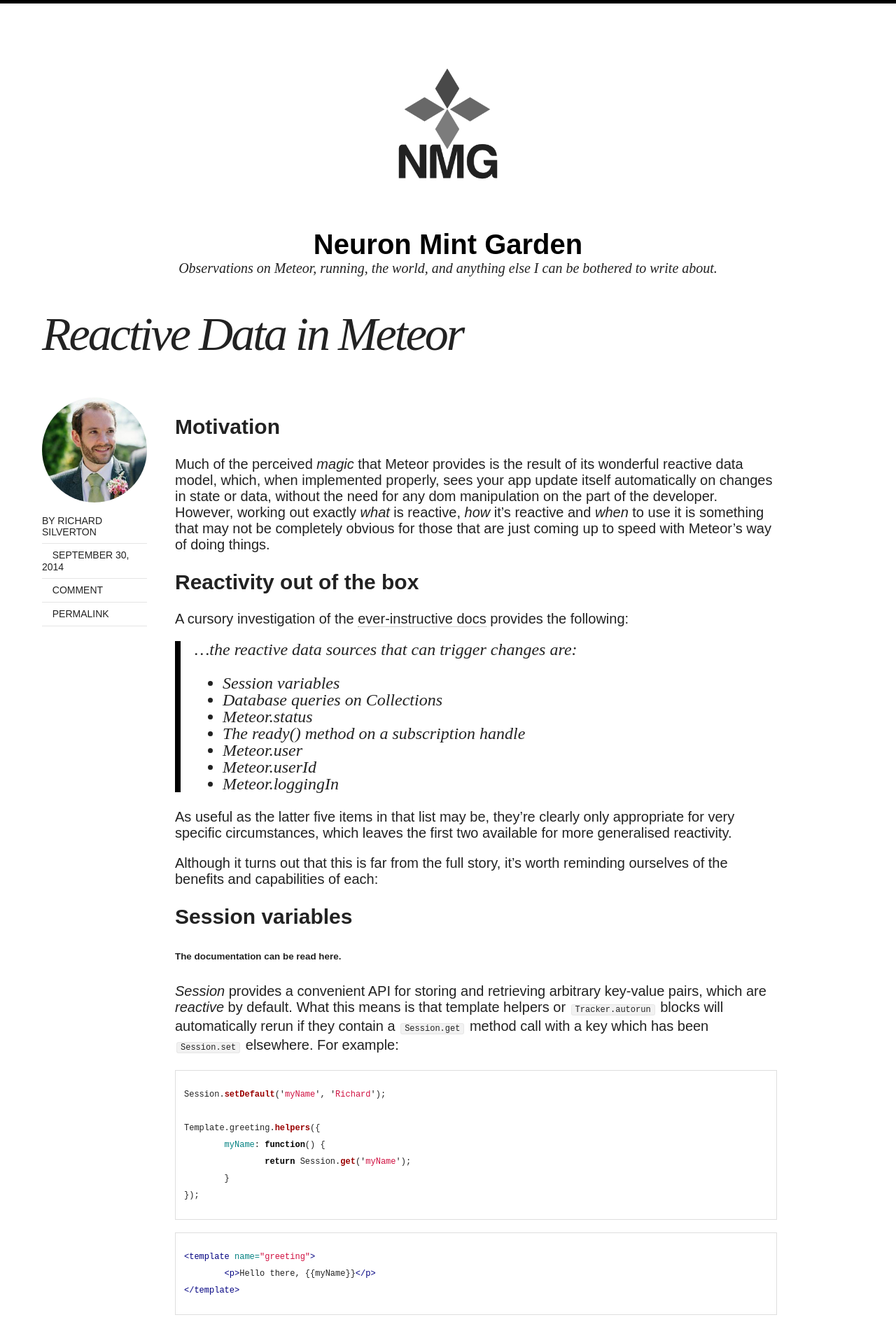
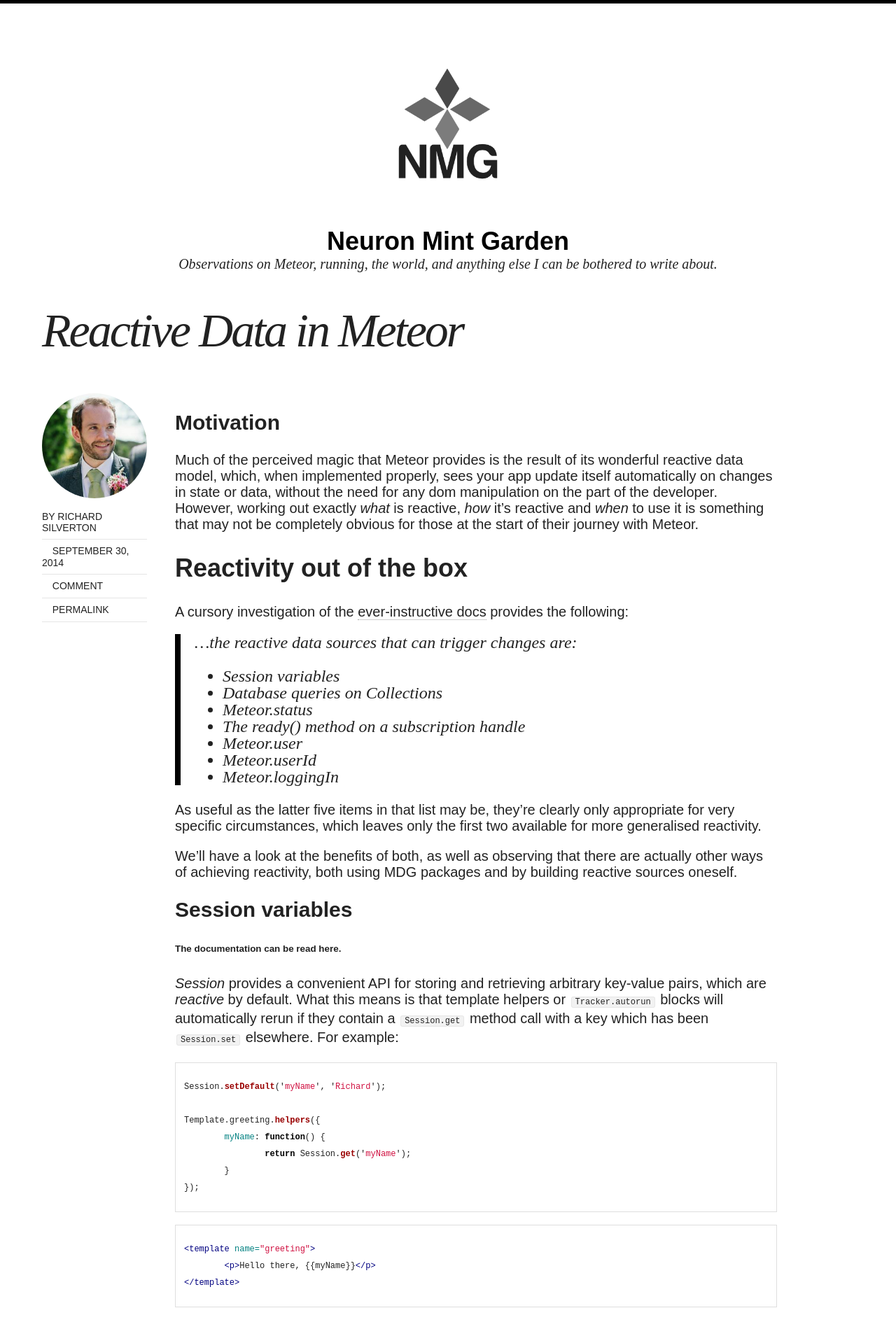
Before and after one commit to richsilv/richsilv.github.io, a Jekyll site: the page built from _posts/2014-09-30-meteor-reactive-data-types.markdown, in a window 1280 px wide. Shown: the top 1889 px of the page at 70% size. Built offline with Jekyll 4.4.1, drawn with Linux system fonts in a browser that asks for light colours; nearby versions of some CDN libraries; comment, search, counter and statistics services are not loaded; some of the changed text lies outside the part shown.

Commit message:
cleaned up formatting

```diff
--- a/_posts/2014-09-30-meteor-reactive-data-types.markdown
+++ b/_posts/2014-09-30-meteor-reactive-data-types.markdown
@@ -8,7 +8,7 @@
 
 ## Motivation
 
-Much of the perceived *magic* that Meteor provides is the result of its wonderful reactive data model, which, when implemented properly, sees your app update itself automatically on changes in state or data, without the need for any dom manipulation on the part of the developer.  However, working out exactly *what* is reactive, *how* it's reactive and *when* to use it is something that may not be completely obvious for those that are just coming up to speed with Meteor's way of doing things.
+Much of the perceived magic that Meteor provides is the result of its wonderful reactive data model, which, when implemented properly, sees your app update itself automatically on changes in state or data, without the need for any dom manipulation on the part of the developer.  However, working out exactly *what* is reactive, *how* it's reactive and *when* to use it is something that may not be completely obvious for those at the start of their journey with Meteor.
 
 # Reactivity out of the box
 
@@ -24,9 +24,9 @@
 >* Meteor.userId
 >* Meteor.loggingIn
 
-As useful as the latter five items in that list may be, they're clearly only appropriate for very specific circumstances, which leaves the first two available for more generalised reactivity.
+As useful as the latter five items in that list may be, they're clearly only appropriate for very specific circumstances, which leaves only the first two available for more generalised reactivity.
 
-Although it turns out that this is far from the full story, it's worth reminding ourselves of the benefits and capabilities of each:
+We'll have a look at the benefits of both, as well as observing that there are actually other ways of achieving reactivity, both using MDG packages and by building reactive sources oneself.
 
 ## Session variables
 
@@ -56,18 +56,18 @@
 
 1. Session values persist across hot reloads.  This is potentially useful during development, but it's something you need to be aware of to avoid unexpected behaviour.
 2. The API isn't particularly extensive.  In addition to `get` and `set`, you're provided with `equals` and `setDefault`, but this is as far as Session methods extend, which can seem quite clunky if you're storing large, nested objects this way.  Of course, you could write your own helper methods, but there may be easier alternatives (see below).
-3. The values you store will always sit in the global namespace.  Whilst this shouldn't be a problem from the perspective of namespace conflicts (as they're all sitting inside the `Session` object), you need to be aware that a Meteor-savvy user can always `get` and `set` any Session value in the browser console, whether you'd rather it be private or not.
-4. Session variables **will not** cause their dependencies to rerun when `Session.set` is supplied with a value which is equal to the existing value.  This may be an advantage as it probably reduces DOM churn, but bear in mind that you cannot assume dependencies will rerun simply because you've called `Session.set`.
+3. The values you store will always sit in the global namespace.  Whilst this shouldn't be a problem from the perspective of namespace conflicts (as they're all wrapped inside the `Session` object), you need to be aware that a Meteor-savvy user can always `get` and `set` any Session value in the browser console, whether you'd rather it be private or not.
+4. Session variables **will not** cause their dependencies to rerun when `Session.set` is supplied with a value which is equal to the existing value.  This may be an advantage as it potentially reduces DOM thrashing, but bear in mind that you cannot assume dependencies will rerun simply because you've called `Session.set`.
 
 ## Database queries on Collections
 
 ###### The documentation can be [read here](http://docs.meteor.com/#collections).
 
-The topic of Collections and their use in Meteor applications is a very large one indeed, so I'll keep this section brief.  However, here are some things to bear in mind:
+The topic of Collections and their use in Meteor applications is a very large one indeed, so I'll keep this section brief.  However, these are the main points regarding reactive data:
 
 1. It's perfectly possible (and often very useful) to define *client-only* collections, which will be sessional, and won't be synchronised with the server.  These give you the full power of the minimongo API without any pub/sub overhead, and have reactivity baked in.
 2. For collections to drive reactivity, you actually need to be querying the database from within the Template helper or autorun block; i.e. there needs to be a `Collection.find` or `findOne` or `count` within the helper or autorun - you can't `fetch()` results somewhere else, store them in a variable and expect references to that variable to be reactive (unless of course it's a reactive variable...).
-3. You can also define a *private, client-only* collection (with `var MyCollection = new Mongo.Collection(null)`).  This will provide a private, reactive structure, which can be used as a key/value store if you like.  The only difficulty is that you will only be able to update values by using the `_id` field (which you'll probably have store somewhere else) due to the way Meteor treats client-side code, and the fact that you can only store EJSON-able values.
+3. You can also define a *private, client-only* collection with the `var` keyword (i.e. `var MyCollection = new Mongo.Collection(null)`).  This will provide a private, reactive structure, which can be used as a key/value store alternative to Session variables.  The only difficulty is that you will only be able to update values by using the `_id` field (which you'll either have to repeatedly query or else store somewhere) due to the way Meteor treats client-side code.  Like Session variables, you can also only store [EJSON](http://docs.meteor.com/#ejson)-able values.
 
 # ReactiveVar and ReactiveDict Packages
 
@@ -83,12 +83,12 @@
 $ meteor add reactive-var
 {% endhighlight %}
 
-ReactiveVar is in some respects a generalisation of the Session variable, with the disadvantage that its values will not persist across hot code pushes.  However, there are lots of other advantages:
+ReactiveVar is in some respects an atomic reactive unit, like a single Session variable, with the disadvantage that its values will not persist across hot code pushes.  However, there are lots of advantages:
 
 1. ReactiveVar instances can be scoped as any normal Javascript variable, and can contain any value - not just EJSON.
-2. They also allow you (although they don't compel you) to define a proprietary `equals` function, which will determine the exact circumstances under which resetting the value of the variable will invalidate dependent computations.  This allows you to very easily overwrite the default, Session-like behaviour if required, and ensure that the setting of a ReactiveVar value will always invalidate dependent computations, or supply some more subtle logic.
+2. They also allow you (although they don't compel you) to define a proprietary `equals` function, which will determine the exact circumstances under which resetting the value of the variable will invalidate dependent computations.  This allows you to very easily overwrite the default, Session-like behaviour if required, and ensure that the setting of a ReactiveVar value will always invalidate dependent computations. You could also supply even more subtle logic.
 3. However, by default, updating the value of a ReactiveVar will not invalidate computations which depend on it *if the new value is the same as the existing one*, exactly like Session variables (provided no `equals` function is supplied).
-4. However, unlike Session variables, the value of a ReactiveVar will not be retained across hot code pushes.
+4. To reiterate, unlike Session variables, the value of a ReactiveVar will not be retained across hot code pushes.
 
 ## ReactiveDict
 
@@ -155,7 +155,7 @@
 };
 {% endhighlight %}
 
-The example above should be relatively self explanatory, and you can see how a call to `MyDep.get` will in effect register a `depend` call within the enclosing computation, hooking up reactivity, and subsequent `MyDep.set` calls will spark invalidation via the `changed` call (provided the old value differs from the current one).
+The example above should be relatively self-explanatory, and you can see how a call to `MyDep.get` will in effect register a `depend` call within the enclosing computation, hooking up reactivity, and subsequent `MyDep.set` calls will spark invalidation via the `changed` call (provided the old value differs from the current one).
 
 ## Taking things further
 
--- a/assets/less/page.less
+++ b/assets/less/page.less
@@ -226,7 +226,7 @@
 		.font-rem(52);
 	}
 	@media @large {
-		max-width: 800px;
+		max-width: 1020px;
 		.font-rem(68);
 	}
 }
--- a/assets/less/typography.less
+++ b/assets/less/typography.less
@@ -9,6 +9,10 @@
 // --------------------------------------------------
 h1, h2, h3, h4, h5, h6 {
 	font-family: @heading-font;
+}
+
+h1 {
+	font-size: 1.8em;
 }
 
 // Links
```
Also changed, not shown: other parts of _posts/2014-09-30-meteor-reactive-data-types.markdown (+4 -4 lines), assets/css/main.min.css.
